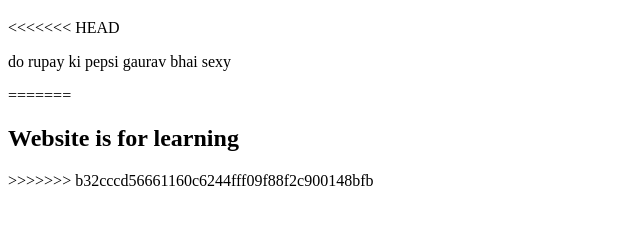
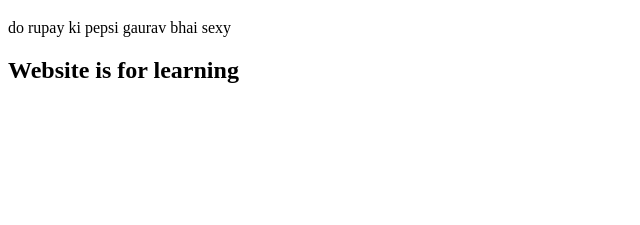
Before and after one commit to CertCite/CertCite, a plain HTML site: page index.html in a window 1280 px wide. Shown: the part 61-286 px from the top of the page, without its empty margins (0-640 px from the left). Drawn offline with Linux system fonts and the light colour scheme.

Commit message:
Update index.html

```diff
--- a/index.html
+++ b/index.html
@@ -8,10 +8,10 @@
 </head>
 <body>
     <h1>Torzan horses</h1>
-<<<<<<< HEAD
+
     <p>do rupay ki pepsi gaurav bhai sexy</p>
-=======
+
     <h2>Website is for learning</h2>
->>>>>>> b32cccd56661160c6244fff09f88f2c900148bfb
+
 </body>
 </html>
```
